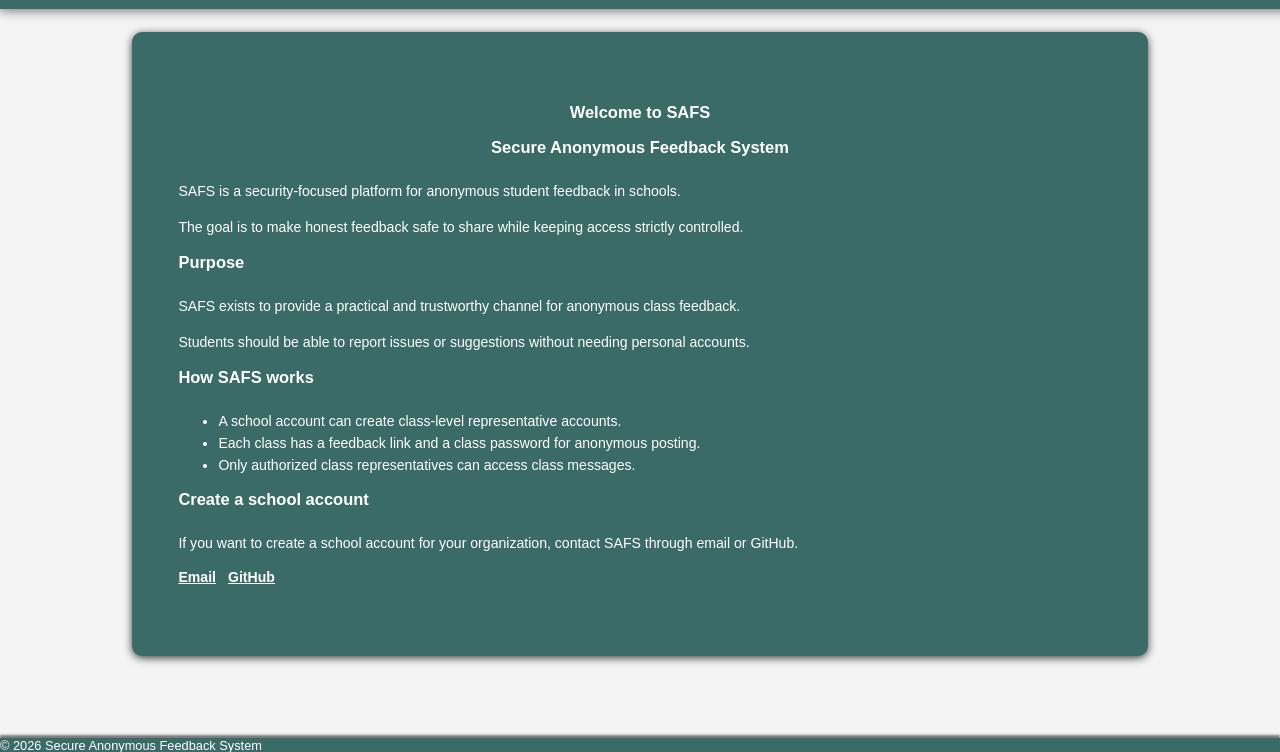
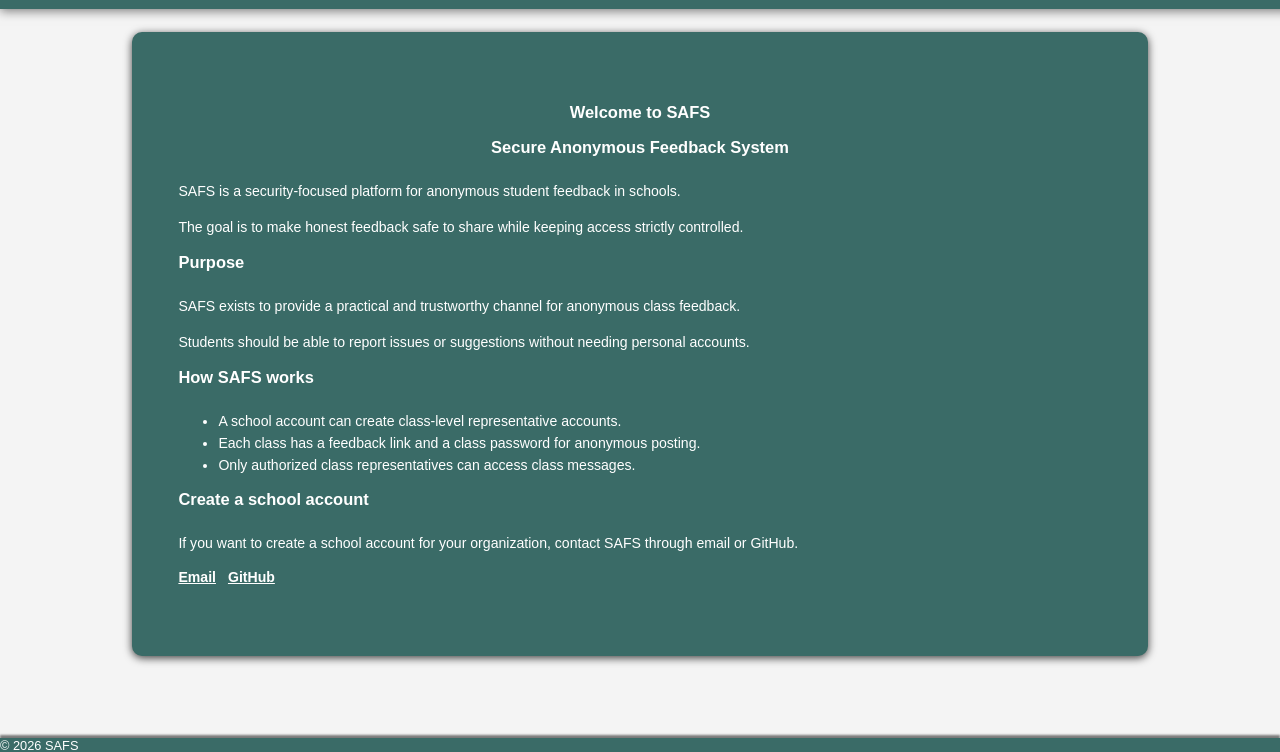
Before and after one commit to Holyfivr/Secure-Anonymous-Feedback-System, a plain HTML site: page index.html in a window 1280 px wide. Shown: the part 48-800 px from the top of the page. Drawn offline with Linux system fonts and the light colour scheme.

Commit message:
updated readme and footer

```diff
--- a/index.html
+++ b/index.html
@@ -15,7 +15,7 @@
 
 <body>
     <div id="root"></div>
-    <footer id="footer">© 2026 Secure Anonymous Feedback System</footer>
+    <footer id="footer">© 2026 SAFS</footer>
 </body>
 
 </html>
```
Also changed, not shown: README.md.
